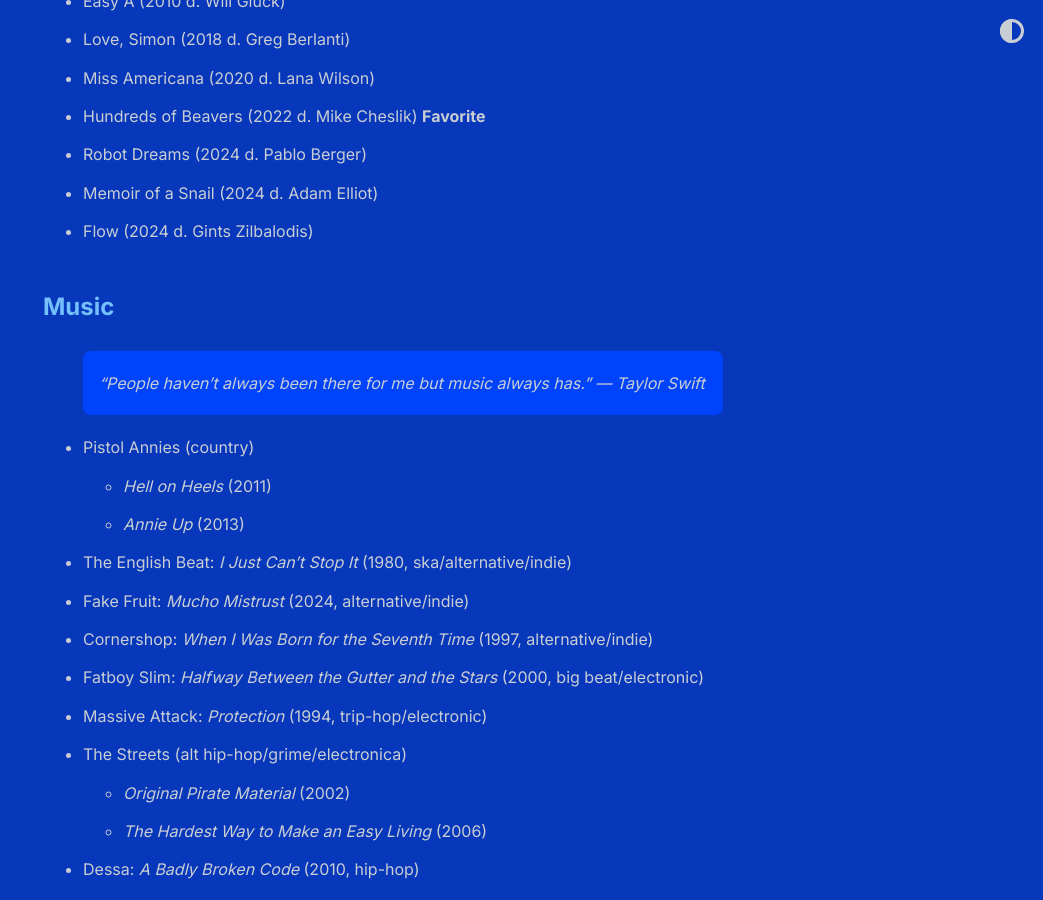
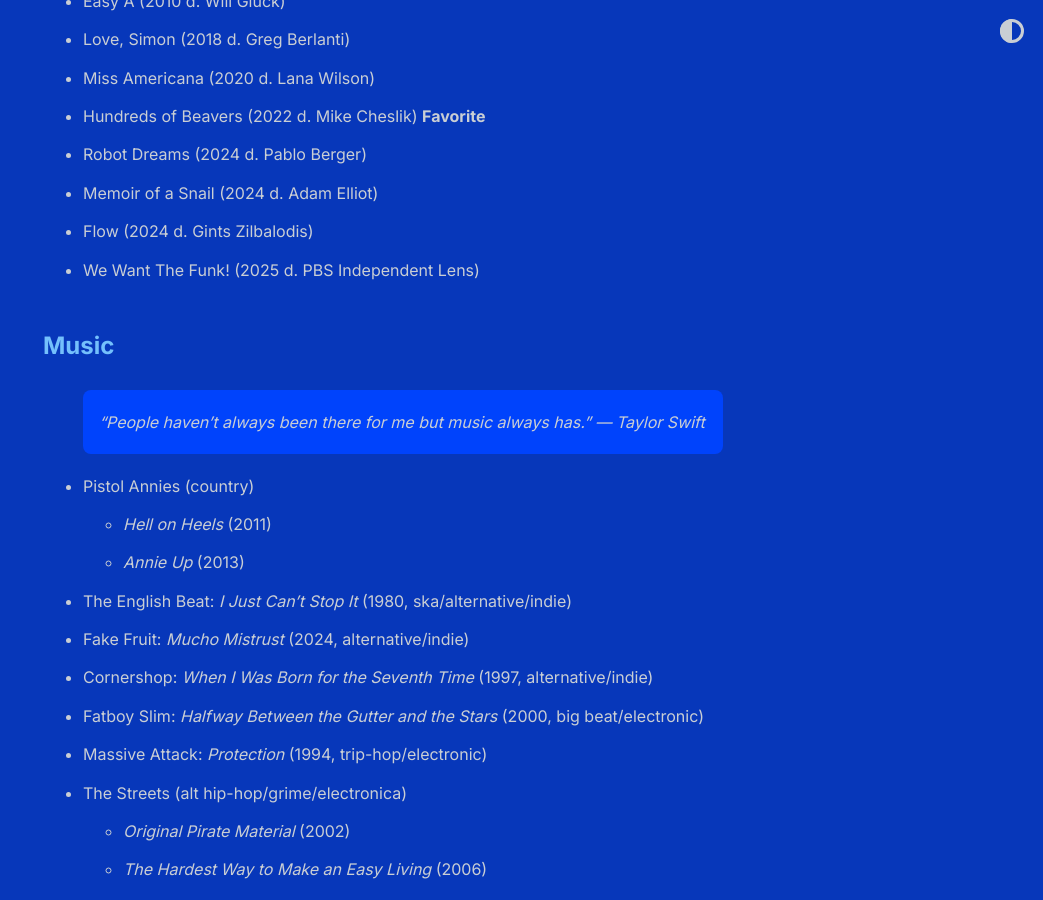
Before and after one commit to shihankanungo/shihankanungo.github.io, a Jekyll site: the page built from wrapped.md, in a window 1280 px wide and 900 px high, scrolled down 671 px. Shown: the whole window, without its empty margins (237-1280 px from the left). Built offline with Jekyll 4.4.1, drawn with Linux system fonts in a browser that asks for light colours.

Commit message:
Update wrapped.md

```diff
--- a/wrapped.md
+++ b/wrapped.md
@@ -20,6 +20,7 @@
 - Robot Dreams (2024 d. Pablo Berger)
 - Memoir of a Snail (2024 d. Adam Elliot)
 - Flow (2024 d. Gints Zilbalodis)
+- We Want The Funk! (2025 d. PBS Independent Lens)
 
 
 ## Music
```
